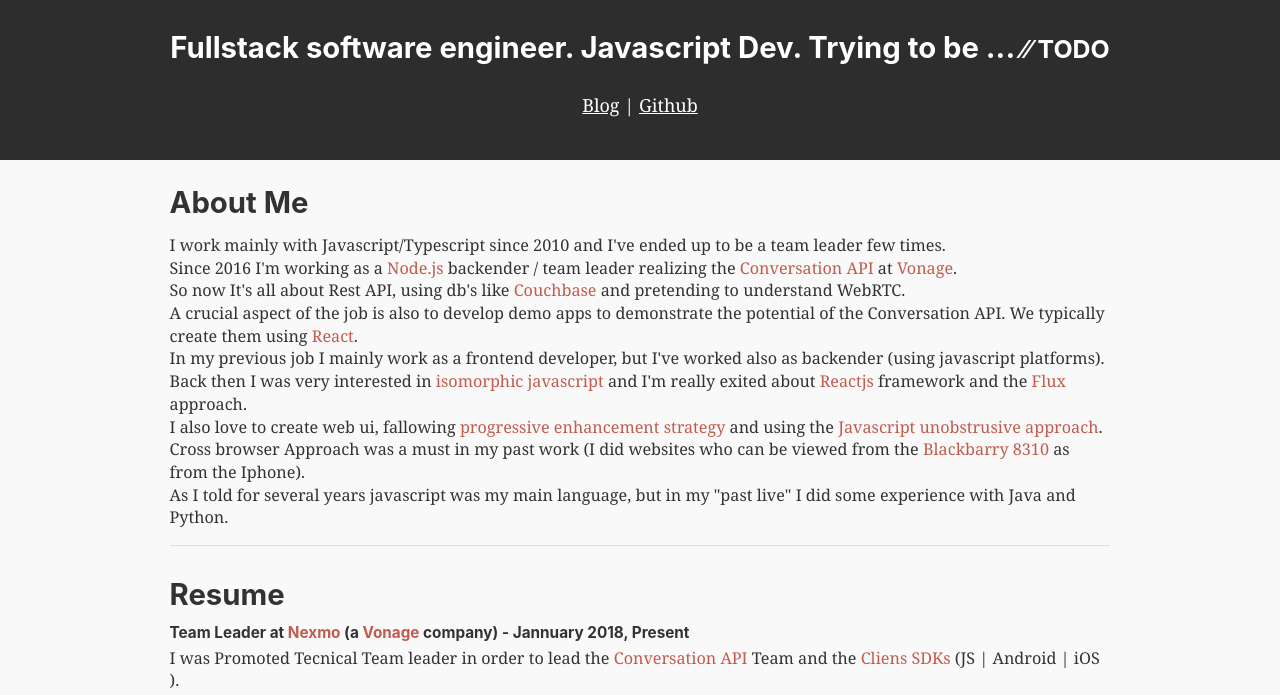
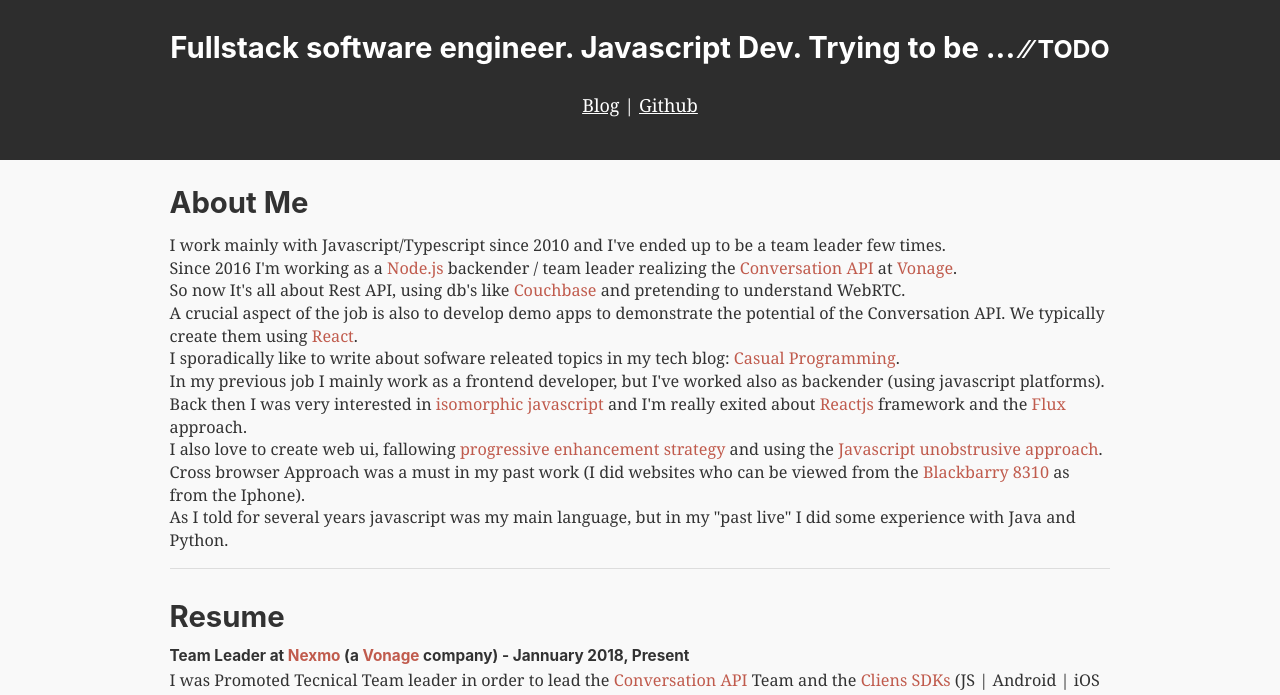
Before and after one commit to jurgob/jurgo-me, a Gatsby site: page / in a window 1280 px wide. Shown: the part 72-767 px from the top of the page. Built offline with nearby package versions, Linux system fonts and the light colour scheme; Gatsby itself is replaced by a stand-in of ours.

Commit message:
mention casual programming in the summary

```diff
--- a/src/pages/index.js
+++ b/src/pages/index.js
@@ -129,6 +129,7 @@
             <P>Since 2016 I'm working as a <A href="https://nodejs.org/en/" >Node.js</A> backender / team leader realizing the <A href="https://www.vonage.co.uk/communications-apis/conversation/">Conversation API</A> at <A href="https://www.vonage.co.uk/" >Vonage</A>.</P>
             <P>So now It's all about Rest API, using db's like <A href="https://www.couchbase.com/">Couchbase</A> and pretending to understand WebRTC. </P>
             <P>A crucial aspect of the job is also to develop demo apps to demonstrate the potential of the Conversation API. We typically create them using <A href="https://reactjs.org/">React</A>.</P>
+            <P>I sporadically like to write about sofware releated topics in my tech blog: <A href="https://casual-programming.com/">Casual Programming</A>.</P>
             <P>In my previous job I mainly work as a frontend developer, but I've worked also as backender (using javascript platforms).</P>
             <P>Back then I was very interested in <A href="https://en.wikipedia.org/wiki/Isomorphic_JavaScript" >isomorphic javascript</A> and I'm really exited about <A href="https://reactjs.org/">Reactjs</A> framework and the <A href="https://facebook.github.io/flux/">Flux</A> approach.</P>
             <P>I also love to create web ui, fallowing <A href="https://en.wikipedia.org/wiki/Progressive_enhancement" >progressive enhancement strategy</A> and using the <A href="https://www.w3.org/wiki/The_principles_of_unobtrusive_JavaScript">Javascript unobstrusive approach</A>.
```
